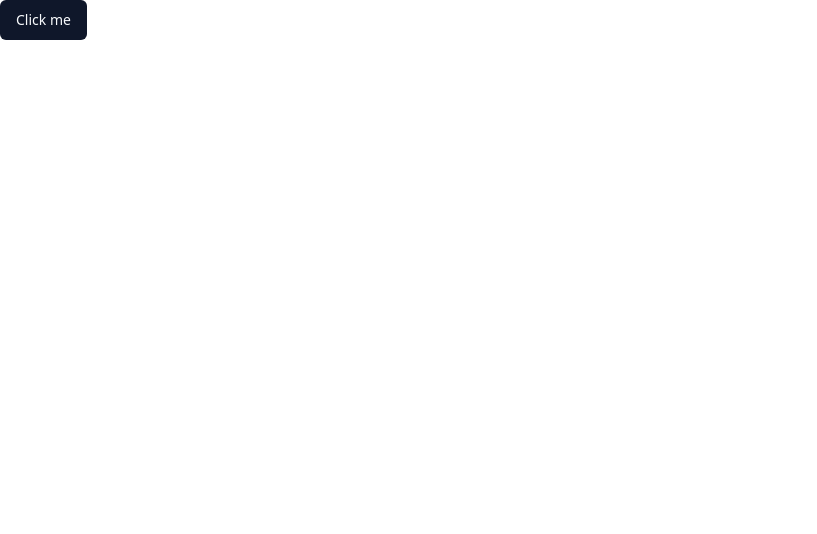
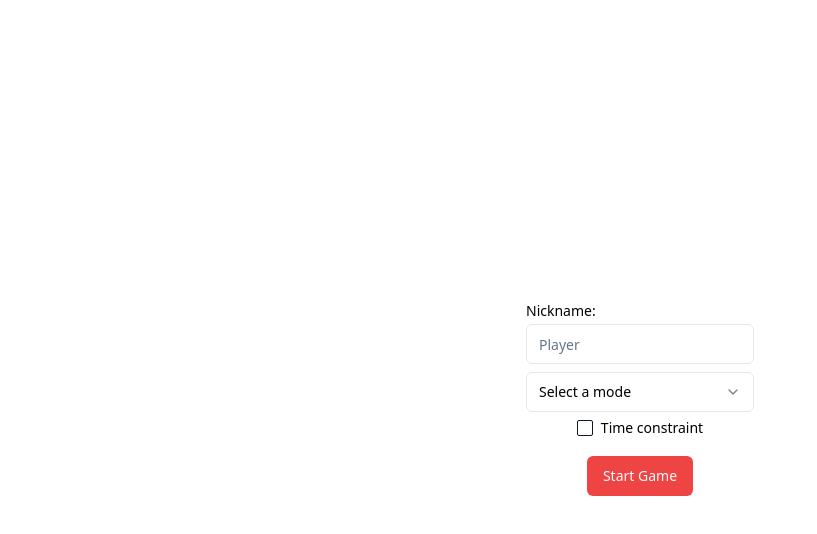
Before and after one commit to myildiz97/memory-game, a React (Vite) app in the folder memory-game/: page / in a window 1280 px wide. Shown: the top 534 px of the page, without its empty margins (0-817 px from the left). Built offline with nearby package versions, Linux system fonts and the light colour scheme.

Commit message:
add main page ui

```diff
--- a/memory-game/package.json
+++ b/memory-game/package.json
@@ -11,6 +11,7 @@
   },
   "dependencies": {
     "@radix-ui/react-checkbox": "^1.0.4",
+    "@radix-ui/react-label": "^2.0.2",
     "@radix-ui/react-select": "^2.0.0",
     "@radix-ui/react-slot": "^1.0.2",
     "@vitejs/plugin-react": "^4.2.1",
--- a/memory-game/src/components/Settings.tsx
+++ b/memory-game/src/components/Settings.tsx
@@ -0,0 +1,32 @@
+import { FC } from 'react'
+import InputWithLabel from './ui/InputWithLabel'
+import { INPUT_TYPE } from '@/utils/constants'
+import { SelectMode } from './ui/SelectMode'
+import CheckboxForTime from './ui/CheckboxForTime'
+
+interface ISettingsProps {
+}
+
+const Settings: FC<ISettingsProps> = () => {
+  const handleChange = (e: React.ChangeEvent<HTMLInputElement>) => {
+    console.log(e.target.value)
+  }
+
+  const handleValueChange = (value: string) => {
+    console.log(value)
+  }
+
+  const handleCheckedChange = (checked: boolean) => {
+    console.log(checked)
+  }
+
+  return (
+    <div className="flex flex-col items-center justify-center gap-y-2">
+      <InputWithLabel label="Nickname:" type={INPUT_TYPE.text} placeholder="Player" id="nickname" handleChange={handleChange} />
+      <SelectMode handleValueChange={handleValueChange} />
+      <CheckboxForTime handleCheckedChange={handleCheckedChange} />
+    </div>
+  )
+}
+
+export default Settings
--- /dev/null
+++ b/memory-game/src/components/StartGame.tsx
@@ -0,0 +1,22 @@
+import { FC } from 'react';
+import { Button } from './ui/Button';
+import { useNavigate } from 'react-router-dom';
+
+interface IStartGameProps {
+}
+
+const StartGame: FC<IStartGameProps> = () => {
+  const navigate = useNavigate();
+
+  const handleClick = () => {
+    navigate('/game');
+  }
+
+  return (
+    <div>
+      <Button variant={'destructive'} onClick={handleClick}>Start Game</Button>
+    </div>
+  );
+};
+
+export default StartGame;
--- a/memory-game/src/components/pages/MainPage.tsx
+++ b/memory-game/src/components/pages/MainPage.tsx
@@ -1,17 +1,16 @@
 import { FC } from 'react';
-import { Button } from '@/components/ui/Button';
+import Settings from '../Settings';
+import StartGame from '../StartGame';
 
-interface MainPageProps {
+interface IMainPageProps {
 }
 
-const MainPage: FC<MainPageProps> = () => {
-  const handleClick = () => {
-    console.log('Button clicked');
-  }
+const MainPage: FC<IMainPageProps> = () => {
 
   return (
-    <div>
-      <Button onClick={handleClick}>Click me</Button>
+    <div className="flex flex-col items-center justify-center h-screen gap-y-5">
+      <Settings />
+      <StartGame />
     </div>
   );
 };
--- /dev/null
+++ b/memory-game/src/components/ui/CheckboxForTime.tsx
@@ -0,0 +1,18 @@
+import { FC } from 'react'
+import { Checkbox } from './Checkbox'
+import { Label } from './Label'
+
+interface ICheckboxForTimeProps {
+  handleCheckedChange: (checked: boolean) => void
+}
+
+const CheckboxForTime: FC<ICheckboxForTimeProps> = ({ handleCheckedChange }) => {
+  return (
+    <div className="flex items-center gap-2">
+      <Checkbox id="game-time-checkbox" onCheckedChange={handleCheckedChange} />
+      <Label htmlFor="game-time-checkbox">Time constraint</Label>
+    </div>
+  )
+}
+
+export default CheckboxForTime
--- /dev/null
+++ b/memory-game/src/components/ui/InputWithLabel.tsx
@@ -0,0 +1,23 @@
+import { FC } from 'react';
+import { Input } from './Input';
+import { Label } from './Label';
+import { INPUT_TYPE } from '@/utils/constants';
+
+interface IInputWithLabelProps {
+  label: string;
+  type: INPUT_TYPE;
+  placeholder: string;
+  id: string;
+  handleChange?: (e: React.ChangeEvent<HTMLInputElement>) => void;
+}
+
+const InputWithLabel: FC<IInputWithLabelProps> = ({ label, type, placeholder, id, handleChange }) => {
+  return (
+    <div className="grid w-full max-w-sm items-center gap-1.5">
+      <Label htmlFor={id}>{label}</Label>
+      <Input type={type} id={id} placeholder={placeholder} onChange={handleChange} />
+    </div>
+  )
+}
+
+export default InputWithLabel;
--- /dev/null
+++ b/memory-game/src/components/ui/Label.tsx
@@ -0,0 +1,24 @@
+import * as React from "react"
+import * as LabelPrimitive from "@radix-ui/react-label"
+import { cva, type VariantProps } from "class-variance-authority"
+
+import { cn } from "@/lib/utils"
+
+const labelVariants = cva(
+  "text-sm font-medium leading-none peer-disabled:cursor-not-allowed peer-disabled:opacity-70"
+)
+
+const Label = React.forwardRef<
+  React.ElementRef<typeof LabelPrimitive.Root>,
+  React.ComponentPropsWithoutRef<typeof LabelPrimitive.Root> &
+  VariantProps<typeof labelVariants>
+>(({ className, ...props }, ref) => (
+  <LabelPrimitive.Root
+    ref={ref}
+    className={cn(labelVariants(), className)}
+    {...props}
+  />
+))
+Label.displayName = LabelPrimitive.Root.displayName
+
+export { Label }
--- /dev/null
+++ b/memory-game/src/components/ui/SelectMode.tsx
@@ -0,0 +1,35 @@
+import { FC } from 'react'
+import {
+  Select,
+  SelectContent,
+  SelectGroup,
+  SelectItem,
+  SelectLabel,
+  SelectTrigger,
+  SelectValue,
+} from './Select'
+import { GAME_MODES } from '@/utils/constants'
+
+interface ISelectModeProps {
+  handleValueChange: (value: string) => void
+}
+
+export const SelectMode: FC<ISelectModeProps> = ({ handleValueChange }) => {
+  return (
+    <Select onValueChange={handleValueChange}>
+      <SelectTrigger>
+        <SelectValue placeholder="Select a mode" />
+      </SelectTrigger>
+      <SelectContent>
+        <SelectGroup>
+          <SelectLabel>Grids</SelectLabel>
+          {GAME_MODES.map((mode) => (
+            <SelectItem key={mode.value} value={mode.value}>
+              {mode.label}
+            </SelectItem>
+          ))}
+        </SelectGroup>
+      </SelectContent>
+    </Select>
+  )
+}
--- a/memory-game/src/utils/constants.tsx
+++ b/memory-game/src/utils/constants.tsx
@@ -3,3 +3,36 @@ export enum PAGE_ROUTES {
   GAME = '/game',
   RESULT = '/result',
 }
+
+export enum INPUT_TYPE {
+  text = 'text',
+  number = 'number',
+  email = 'email',
+  password = 'password',
+  tel = 'tel',
+  url = 'url',
+  search = 'search',
+  date = 'date',
+  time = 'time',
+  datetimeLocal = 'datetime-local',
+  month = 'month',
+  week = 'week',
+  color = 'color',
+  file = 'file',
+  hidden = 'hidden',
+  image = 'image',
+  range = 'range',
+  reset = 'reset',
+  submit = 'submit',
+  button = 'button',
+  checkbox = 'checkbox',
+  radio = 'radio',
+  select = 'select',
+  textarea = 'textarea',
+}
+
+export const GAME_MODES = [
+  { value: 'easy', label: '3x3' },
+  { value: 'medium', label: '4x4' },
+  { value: 'hard', label: '5x5' },
+];
```
Also changed, not shown: memory-game/src/App.tsx (line endings or trailing spaces), 1 other file (tests, documents, lock files or other folders).
